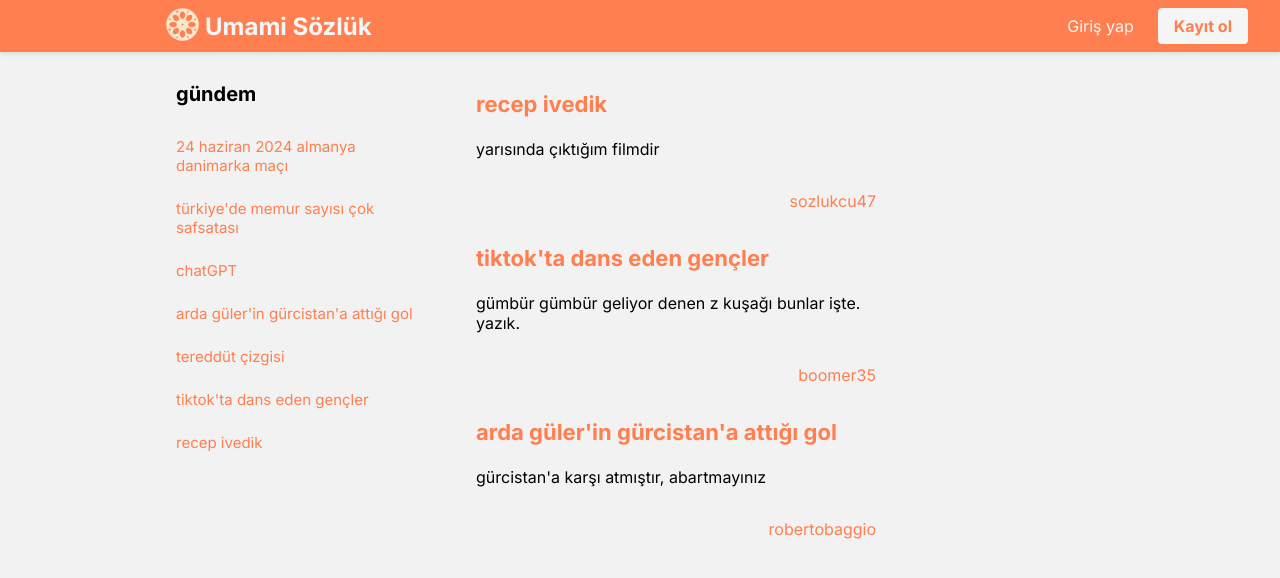
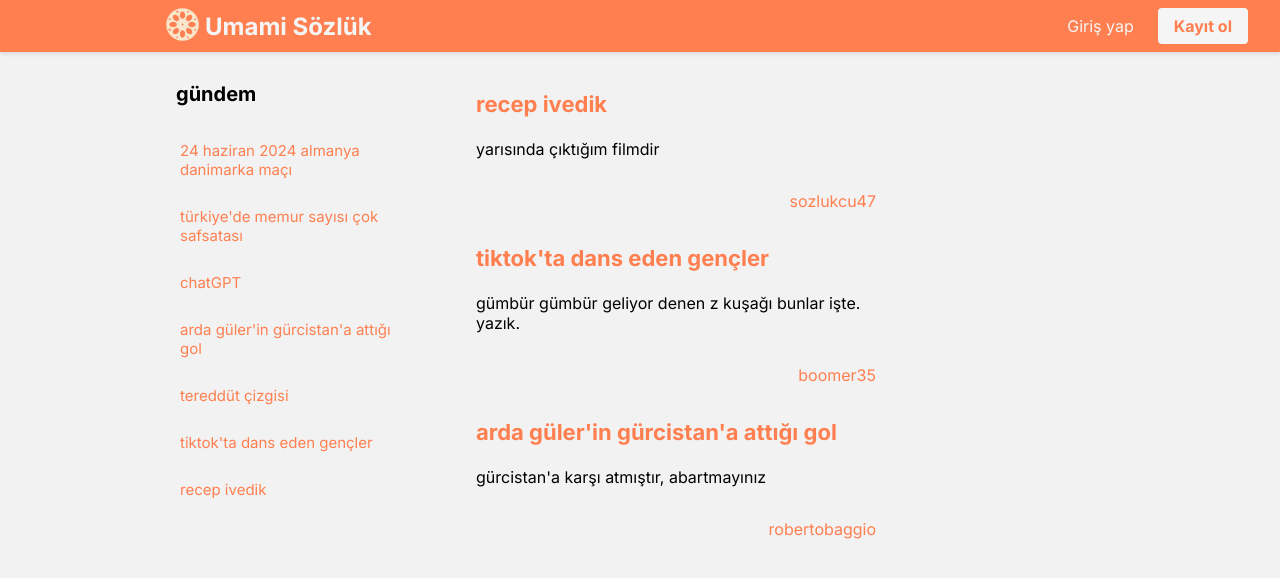
Before and after one commit to burakAydn4701/umami-sozluk, a Next.js app: page / in a window 1280 px wide. Shown: the top 578 px of the page. Built offline with nearby package versions, Linux system fonts and the light colour scheme.

Commit message:
hover color

```diff
--- a/app/components/sidenav.css
+++ b/app/components/sidenav.css
@@ -7,7 +7,7 @@
 .heading {
     font-size: 20px;
     font-family: inherit;
-    padding-bottom: 7px;
+    padding-bottom: 5px;
     align-self: self-start;
 }
 
@@ -18,13 +18,12 @@
 }
 
 .linkItem {
-    margin-bottom: 8px;
     color: coral;
 }
 
 .link {
     display: block;
-    padding: 8px 0;
+    padding: 14px 4px;
     color: coral;
     text-decoration: none;
     transition: color 0.2s ease;
@@ -34,3 +33,7 @@
 .link:hover {
     color: orangered;
 }
+
+.linkItem:hover{
+    background-color: #f1bcaa;
+}
```
